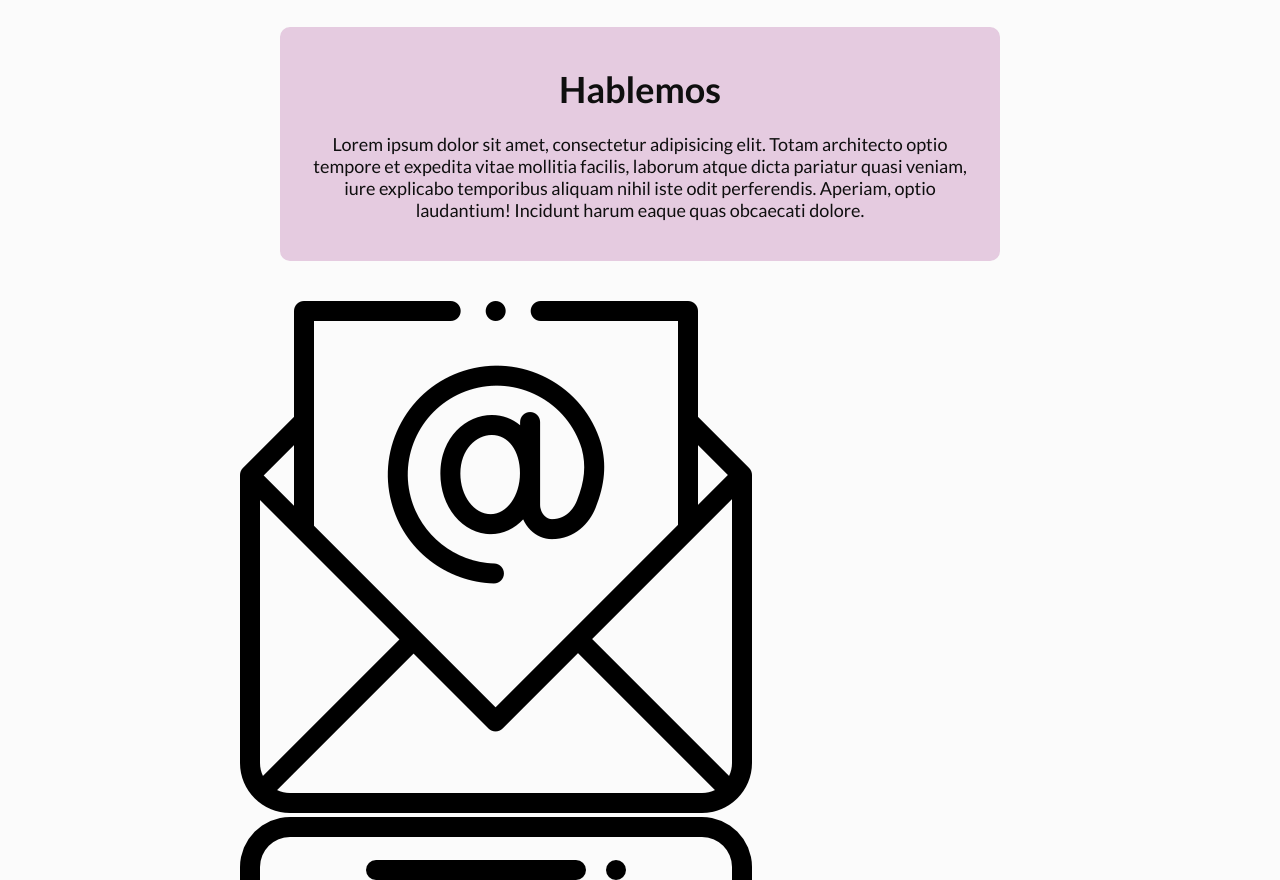
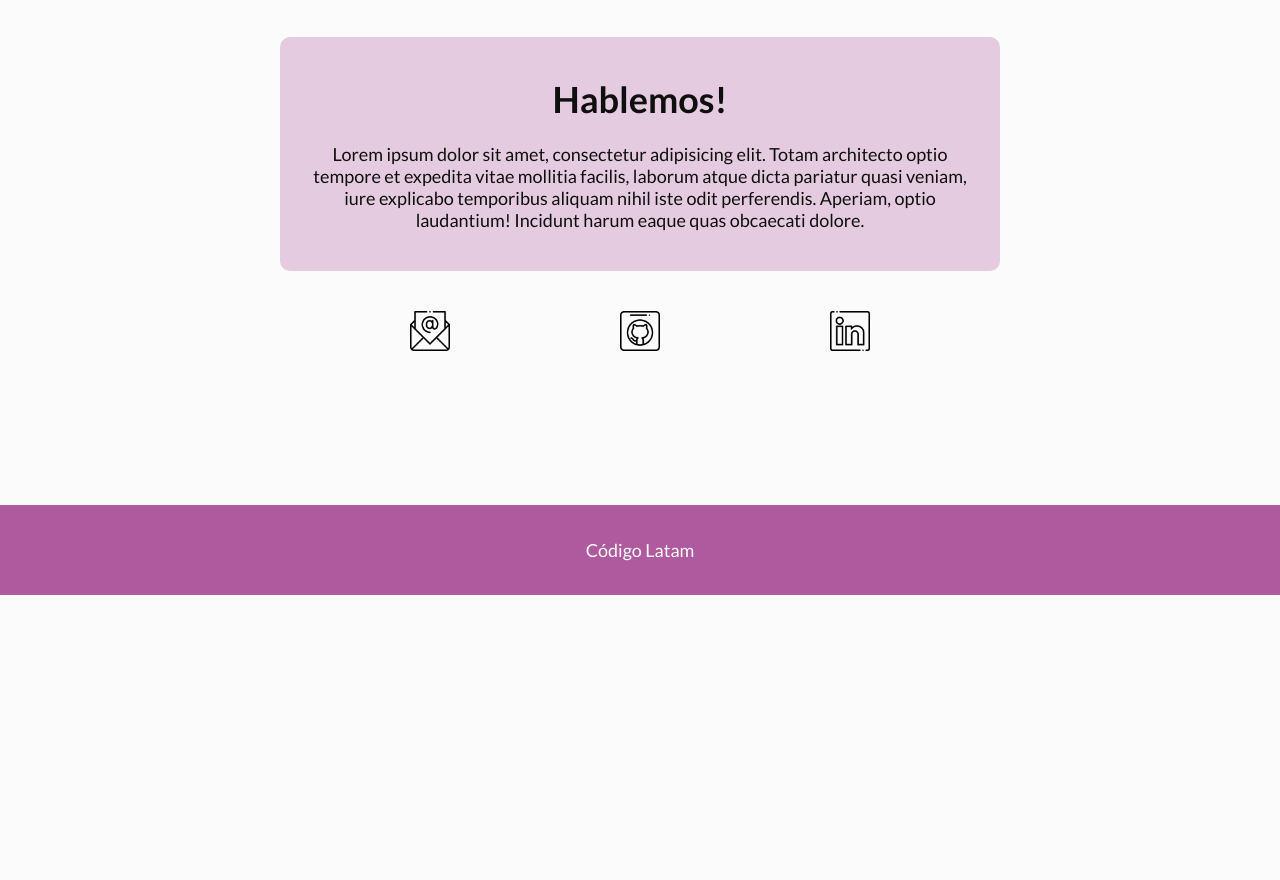
Before and after one commit to andreavillalobosrebaza/mi-proyecto, a plain HTML site: page index.html in a window 1280 px wide. Shown: the part 877-1757 px from the top of the page. After the commit the page ends 1472 px from the top, so only its background shows below. Drawn offline with Linux system fonts and the light colour scheme.

Commit message:
trabajo finalizado

```diff
--- a/css/style.css
+++ b/css/style.css
@@ -65,7 +65,7 @@ main{
 article{
     padding: 40px 20px;
     text-align: center;
-    margin: 10px 0; /*no estoy segura de esto*/
+    margin: 20px 0; /*no estoy segura de esto*/
 
 }
 .botoncv{
@@ -79,14 +79,36 @@ article{
         border-radius: 50px;
 
 }
+#iconos{
+    display:flex;
+    justify-content: space-evenly;
+    width: auto;
+    align-items: flex-end;
+    height: auto;
 
+
+}
+
+#icono{
+    width: 40px;
+}
 
 footer{
     background-color: #af599e;
     text-align:center;
     color:#fbfbfb;
     height: 90px;
+    display: flex;
+    justify-content: center;
+    align-items: center;
 }
+#pfooter{
+    display: flex;
+          justify-content: space-around;
+
+}
+
+
 
 
 
--- a/index.html
+++ b/index.html
@@ -37,7 +37,7 @@
                     voluptate tenetur suscipit, maiores odio quibusdam porro blanditiis eos nesciunt ipsum molestiae
                     ipsam veritatis harum, sed cum doloribus. Hic sint maxime, nobis dolor odio iure beatae adipisci?
                 </p> <br>
-                <a class="botoncv" href="downloads/CV Andrea Villalobos.pdf">Descargar CV</a>
+                <a class="botoncv" href="downloads/CV Andrea Villalobos.pdf" target="_blank">Descargar CV</a>
             </article>
 
         </section>
@@ -47,21 +47,24 @@
 
         <section id="Contacto">
             <article id="Hablemos">
-                <h1>Hablemos</h1> <br>
+                <h1>Hablemos!</h1> <br>
                 <p> Lorem ipsum dolor sit amet, consectetur adipisicing elit. Totam architecto optio tempore et expedita
                     vitae mollitia facilis, laborum atque dicta pariatur quasi veniam, iure explicabo temporibus aliquam
-                    nihil iste odit perferendis. Aperiam, optio laudantium! Incidunt harum eaque quas obcaecati dolore.</p>
+                    nihil iste odit perferendis. Aperiam, optio laudantium! Incidunt harum eaque quas obcaecati dolore.
+                </p>
             </article>
-            <ul>
-           <li> <img src="img/mail.png"> </li>
-           <li> <img src="img/github.png"> </li>
-           <li> <img src="img/linkedin.png"> </li>
-        </ul>
+            <div>
+                <ul id="iconos">
+                    <li><a href="mailto:andrea.villa.rebaza@gmail.com"> <img src="img/mail.png" id="icono"> </a> </li>
+                    <li> <a href="https://github.com/andreavillalobosrebaza"> <img src="img/github.png" id="icono"> </a> </li>
+                    <li> <a href="https://www.linkedin.com/in/andreavillalobosrebaza/"><img src="img/linkedin.png" id="icono"> </a> </li>
+                </ul>
+            </div>
         </section>
 
     </main>
     <footer>
-        <p>Código Latam</p>
+        <p> Código Latam</p>
     </footer>
     <!-- La estructura básica y la vinculación con CSS estan listas. A codear! 💪  -->
     <!-- En este archivo escriban su HTML -->
```
